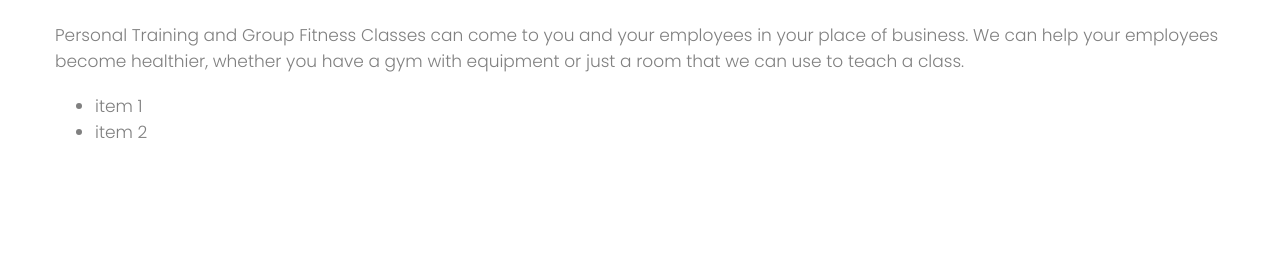
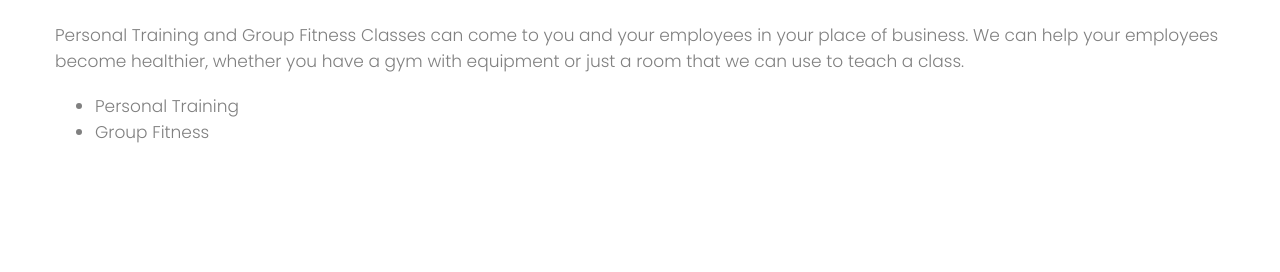
Before and after one commit to ResultsNow/resultsnow.github.io, a Jekyll site: the page built from wellness.html, in a window 1280 px wide. Shown: the part 861-1133 px from the top of the page. Built offline with Jekyll 4.4.1, drawn with Linux system fonts in a browser that asks for light colours; some web fonts are replaced.

Commit message:
Update wellness.html

```diff
--- a/wellness.html
+++ b/wellness.html
@@ -10,8 +10,8 @@ permalink: /wellness/
             <p>Personal Training and Group Fitness Classes can come to you and your employees in your place of business. We can help your employees become healthier, whether you have a gym with equipment or just a room that we can use to teach a class.</p>
             <p></p>
             <ul>
-                <li>item 1</li>
-                <li>item 2</li>
+                <li>Personal Training</li>
+                <li>Group Fitness</li>
             </ul>
         </div>
     </div>
```
